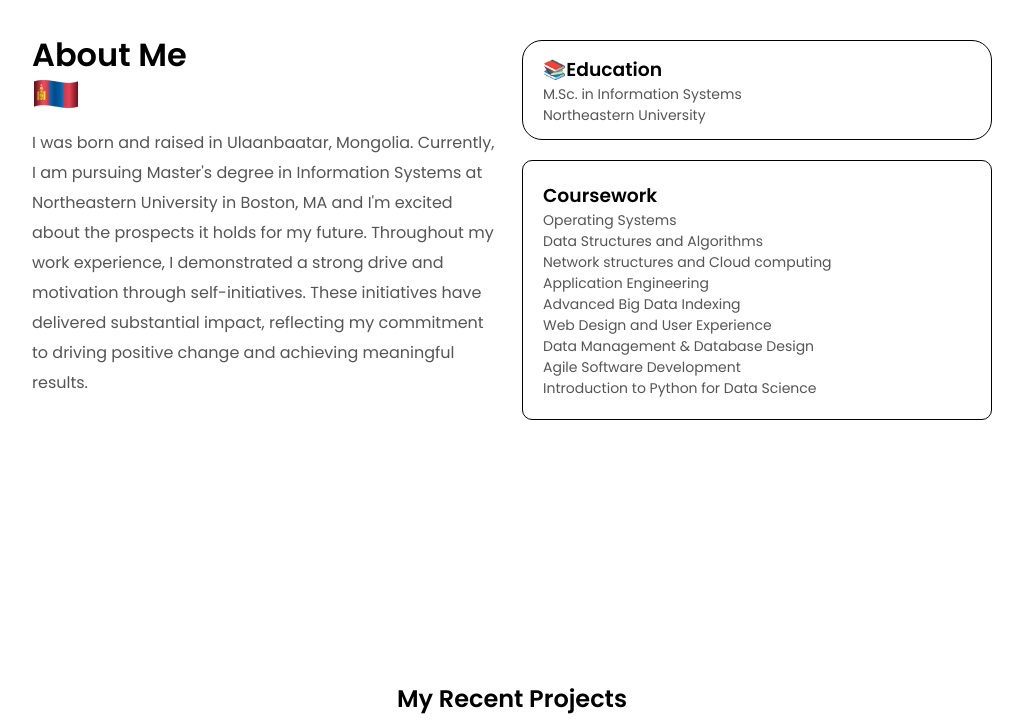
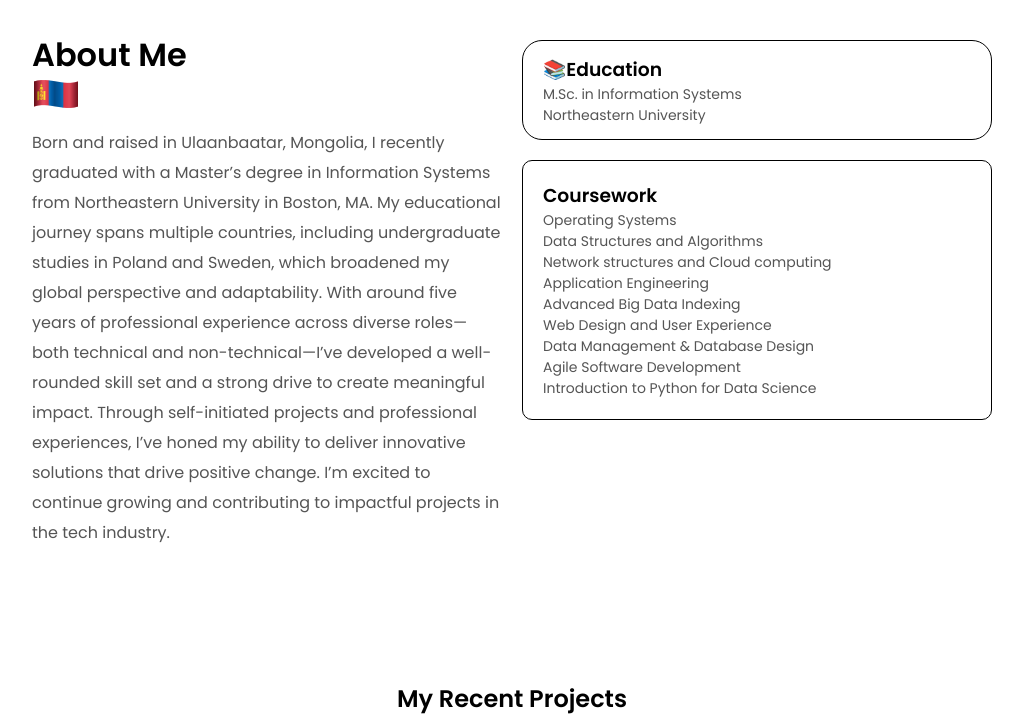
Before and after one commit to Khatantuul/Khatantuul.github.io, a plain HTML site: page index.html in a window 1280 px wide. Shown: the part 860-1585 px from the top of the page, without its empty margins (128-1151 px from the left). Drawn offline with Linux system fonts and the light colour scheme.

Commit message:
Changes to desc

```diff
--- a/index.html
+++ b/index.html
@@ -67,7 +67,7 @@
             <div class="section-text-wrapper">
                 <h1>About Me</h1>
                 <img src="./assets/icons8-mongolia-48.png" alt="mongolia">
-                <p>I was born and raised in Ulaanbaatar, Mongolia. Currently, I am pursuing Master's degree in Information Systems at Northeastern University in Boston, MA and I'm excited about the prospects it holds for my future. Throughout my work experience, I demonstrated a strong drive and motivation through self-initiatives. These initiatives have delivered substantial impact, reflecting my commitment to driving positive change and achieving meaningful results.</p>
+                <p>Born and raised in Ulaanbaatar, Mongolia, I recently graduated with a Master’s degree in Information Systems from Northeastern University in Boston, MA. My educational journey spans multiple countries, including undergraduate studies in Poland and Sweden, which broadened my global perspective and adaptability. With around five years of professional experience across diverse roles—both technical and non-technical—I’ve developed a well-rounded skill set and a strong drive to create meaningful impact. Through self-initiated projects and professional experiences, I’ve honed my ability to deliver innovative solutions that drive positive change. I’m excited to continue growing and contributing to impactful projects in the tech industry.</p>
             </div>
             <div class="about-profile-details-wrapper">
                 <div class="details-education-wrapper">
```
